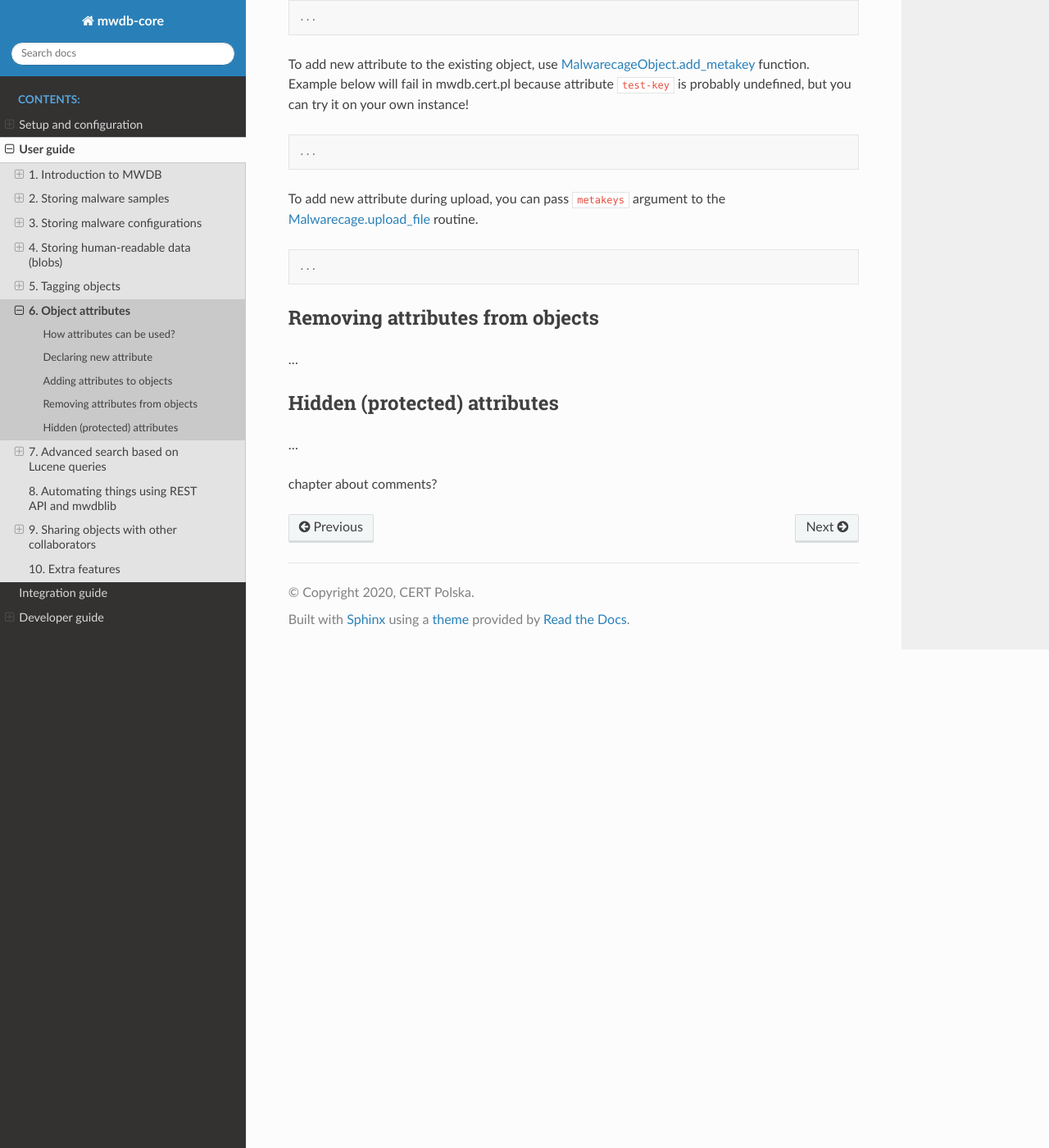
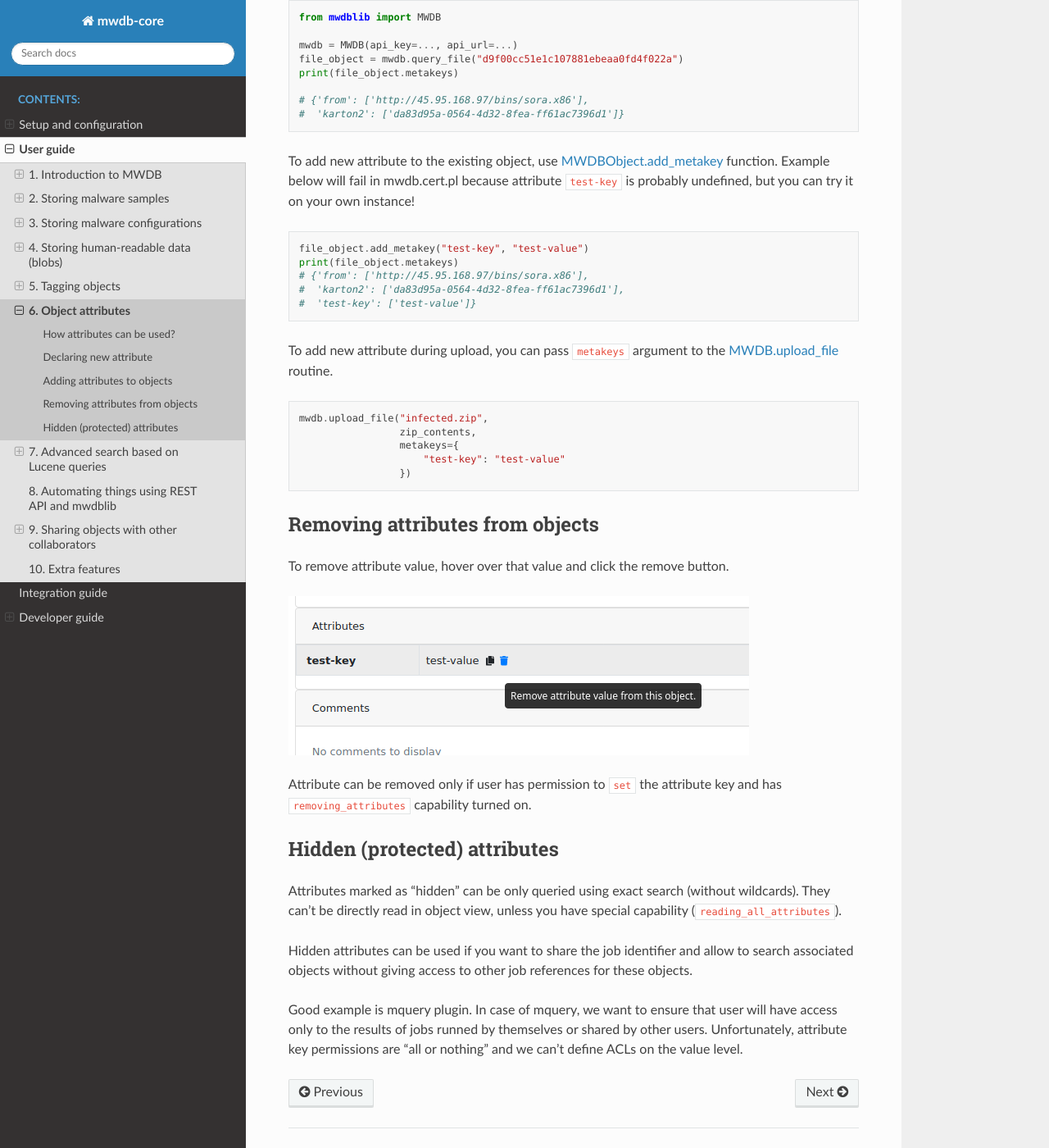
Before and after one commit to CERT-Polska/mwdb-core, a Sphinx documentation site: the page built from docs/user-guide/6-Object-attributes.rst, in a window 1280 px wide and 1400 px high, scrolled down 3587 px. Shown: the whole window at 82% size. Built offline with Sphinx 7.4.7 and the Read the Docs theme 2.0.0, drawn with Linux system fonts in a browser that asks for light colours; some of the changed text lies outside the part shown.

```diff
--- a/docs/user-guide/6-Object-attributes.rst
+++ b/docs/user-guide/6-Object-attributes.rst
@@ -14,15 +14,14 @@ List of object attributes can be found in detailed object view in ``Attributes``
 How attributes can be used?
 ---------------------------
 
-Attributes are set of unique key-value pairs, ordered from the earliest added. Keys are not arbitrary and must be defined first in attribute configuration. Each attribute key can have special properties depending on the key semantics.
+Attributes are set of unique key-value pairs, ordered from the earliest added. Keys are not arbitrary and **must be defined first** in attribute configuration. Each attribute key can have special properties depending on the key semantics.
 
-Attribute feature was initially designed to store the analysis identifier. Attribute values can be rendered as URLs, pointing to the external webpage with analysis details.
+Attribute feature was initially designed to store the analysis identifier. Attribute values **can be rendered as URLs**, pointing to the external webpage with analysis details.
 
 
 .. image:: ../_static/ntOcb7i.gif
    :target: ../_static/ntOcb7i.gif
    :alt:
-
 
 Plugins can apply custom rendering of attribute values to include additional information from external systems. Good example is Karton plugin that uses custom component to show information about analysis status.
 
@@ -31,7 +30,7 @@ Declaring new attribute
 
 .. warning::
 
-   **Be careful!** Attribute key can't be renamed nor deleted in current version of mwdb-core.
+   **Be careful!** Attribute key **can't be renamed nor deleted** in current version of mwdb-core.
 
 
 Attributes must be declared first by administrator (or any other user that ``Can define new attributes and manage them``\ ). To declare new attribute, go to the ``Admin`` → ``Manage attributes`` view using navigation bar.
@@ -92,31 +91,53 @@ Another use case is passing source feed identifier with the uploaded file.
 
 The same operations you can perform using mwdblib. Due to backwards compatibility reasons, attributes are called ``metakeys`` in API, but it's the same feature. Let's explore attributes for objects in mwdb.cert.pl:
 
-.. code-block::
+.. code-block:: python
 
-   ...
+   from mwdblib import MWDB
 
-To add new attribute to the existing object, use `MalwarecageObject.add_metakey <https://mwdblib.readthedocs.io/en/latest/mwdbtypes.html#mwdblib.MalwarecageObject.add_metakey>`_ function. Example below will fail in mwdb.cert.pl because attribute ``test-key`` is probably undefined, but you can try it on your own instance!
+   mwdb = MWDB(api_key=..., api_url=...)
+   file_object = mwdb.query_file("d9f00cc51e1c107881ebeaa0fd4f022a")
+   print(file_object.metakeys)
 
-.. code-block::
+   # {'from': ['http://45.95.168.97/bins/sora.x86'],
+   #  'karton2': ['da83d95a-0564-4d32-8fea-ff61ac7396d1']}
 
-   ...
+To add new attribute to the existing object, use `MWDBObject.add_metakey <https://mwdblib.readthedocs.io/en/latest/mwdbtypes.html#mwdblib.MWDBObject.add_metakey>`_ function. Example below will fail in mwdb.cert.pl because attribute ``test-key`` is probably undefined, but you can try it on your own instance!
 
-To add new attribute during upload, you can pass ``metakeys`` argument to the `Malwarecage.upload_file <https://mwdblib.readthedocs.io/en/latest/mwdblib.html#mwdblib.Malwarecage.upload_file>`_ routine.
+.. code-block:: python
 
-.. code-block::
+   file_object.add_metakey("test-key", "test-value")
+   print(file_object.metakeys)
+   # {'from': ['http://45.95.168.97/bins/sora.x86'],
+   #  'karton2': ['da83d95a-0564-4d32-8fea-ff61ac7396d1'],
+   #  'test-key': ['test-value']}
 
-   ...
+To add new attribute during upload, you can pass ``metakeys`` argument to the `MWDB.upload_file <https://mwdblib.readthedocs.io/en/latest/mwdblib.html#mwdblib.MWDB.upload_file>`_ routine.
+
+.. code-block:: python
+
+   mwdb.upload_file("infected.zip",
+                    zip_contents,
+                    metakeys={
+                        "test-key": "test-value"
+                    })
 
 Removing attributes from objects
 --------------------------------
 
-...
+To remove attribute value, hover over that value and click the remove button.
 
+.. image:: ../_static/remove-attribute.png
+   :target: ../_static/remove-attribute.png
+   :alt:
+
+Attribute can be removed only if user has permission to ``set`` the attribute key and has ``removing_attributes`` capability turned on.
 
 Hidden (protected) attributes
 -----------------------------
 
-...
+Attributes marked as "hidden" can be only queried using exact search (without wildcards). They can't be directly read in object view, unless you have special capability (``reading_all_attributes``).
 
-chapter about comments?
+Hidden attributes can be used if you want to share the job identifier and allow to search associated objects without giving access to other job references for these objects.
+
+Good example is mquery plugin. In case of mquery, we want to ensure that user will have access only to the results of jobs runned by themselves or shared by other users. Unfortunately, attribute key permissions are "all or nothing" and we can't define ACLs on the value level.
```
Also changed, not shown: docs/user-guide/1-Introduction-to-MWDB.rst (+7 -8 lines), docs/user-guide/2-Storing-malware-samples.rst (+11 -9 lines), docs/user-guide/3-Storing-malware-configurations.rst (+23 -21 lines), docs/user-guide/4-Storing-blobs.rst (+18 -41 lines), docs/user-guide/5-Tagging-objects.rst (+14 -8 lines), docs/_static/remove-attribute.png (added).
